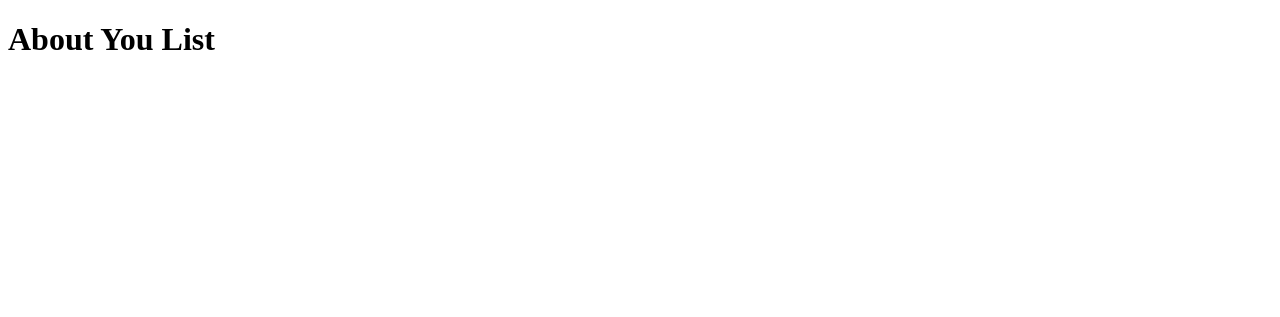
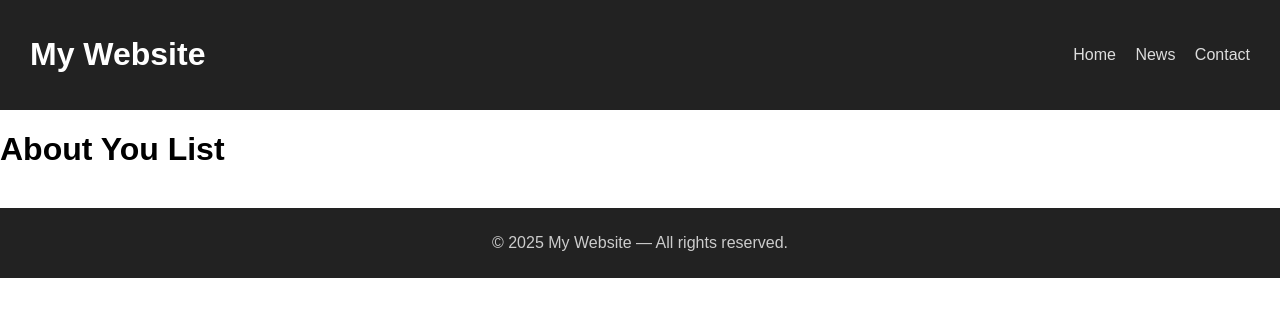
Before and after one commit to nuruyql/fourth_month, a Django app: page / in a window 1280 px wide. Shown: the top 317 px of the page. Run offline with Django 5.2, Linux system fonts and the light colour scheme; data that the repository does not hold is empty.

Commit message:
did 3 hw

```diff
--- a/books/apps.py
+++ b/books/apps.py
@@ -4,3 +4,4 @@ from django.apps import AppConfig
 class BooksConfig(AppConfig):
     default_auto_field = 'django.db.models.BigAutoField'
     name = 'books'
+    verbose_name = 'Knigiii'
--- a/books/urls.py
+++ b/books/urls.py
@@ -3,9 +3,13 @@ from . import views
 
 
 urlpatterns = [
-    path('', views.newsPostView, name='home'),  # главная: список
-    path('news_list/', views.newsPostView, name='news_list'),
+
+
+    path('', views.newsPostView, name='news_list'),
     path('news_list/<int:id>/', views.newsPostDetailView, name='news_detail'),
+
+
+
     path('time/',views.CurrentTimeView,name='current_time'),
     path('writers/',views.WritersView,name='writerss'),
     path('quotes/',views.QuotesView,name='quoteses')
--- a/books/views.py
+++ b/books/views.py
@@ -6,50 +6,24 @@ from .models import AboutYou
 
 
 
-
-
 def newsPostView(request):
-    posts = AboutYou.objects.all().order_by('-created_at')
-    return render(request, 'blog/news_list.html', {'posts': posts})
-
+    if request.method == 'GET':
+        posts = AboutYou.objects.all().order_by('-created_at')
+        return render(
+            request,
+            'books/news_list.html',
+            {'posts': posts}
+        )
 
 def newsPostDetailView(request, id):
-    post = get_object_or_404(AboutYou, id=id)
-    return render(request, 'blog/news_detail.html', {'post': post})
+    if request.method == 'GET':
+        post = get_object_or_404(AboutYou, id=id)
+        return render(
+            request,
+            'books/news_detail.html',
+            {'post': post}
+        )
 
-
-
-
-
-
-
-
-
-
-
-
-
-
-
-
-
-
-
-
-
-
-
-
-
-
-
-
-
-
-
-
-
-# Create your views here.
 def WritersView(request):
     if request.method == 'GET':
         return HttpResponse(
@@ -71,6 +45,7 @@ def QuotesView(request):
         html += f"<li>{q}</li>"
     html += '</ul>'
     return HttpResponse(html)
+
 def CurrentTimeView(request):
     current_time = datetime.now()
     if request.method == 'GET':
--- a/main/settings.py
+++ b/main/settings.py
@@ -55,7 +55,7 @@ ROOT_URLCONF = 'main.urls'
 TEMPLATES = [
     {
         'BACKEND': 'django.template.backends.django.DjangoTemplates',
-        'DIRS': [BASE_DIR/ 'templates'],
+        'DIRS': [BASE_DIR / 'templates'],
         'APP_DIRS': True,
         'OPTIONS': {
             'context_processors': [
--- /dev/null
+++ b/static/css/style.css
@@ -0,0 +1,33 @@
+body {
+  margin: 0;
+  font-family: Arial, sans-serif;
+}
+
+/* HEADER */
+.main-header {
+  background: #222;
+  color: #fff;
+  padding: 15px 30px;
+  display: flex;
+  justify-content: space-between;
+  align-items: center;
+}
+
+.main-header nav a {
+  color: #ddd;
+  margin-left: 15px;
+  text-decoration: none;
+}
+
+.main-header nav a:hover {
+  color: #fff;
+}
+
+/* FOOTER */
+.main-footer {
+  background: #222;
+  color: #ccc;
+  padding: 10px;
+  text-align: center;
+  margin-top: 40px;
+}
--- a/templates/blog/news_list.html
+++ b/templates/books/news_list.html
@@ -1,11 +1,5 @@
-<!DOCTYPE html>
-<html>
-<head>
-    <meta charset="UTF-8">
-    <title>Profiles list</title>
-</head>
-<body>
-
+{% load static %}
+{% include '../header.html'%}
 <h1>About You List</h1>
 
 <ul>
@@ -18,5 +12,4 @@
     {% endfor %}
 </ul>
 
-</body>
-</html>
+{% include '../footer.html'%}
--- /dev/null
+++ b/templates/footer.html
@@ -0,0 +1,6 @@
+<footer class="main-footer">
+  <p>© 2025 My Website — All rights reserved.</p>
+</footer>
+
+</body>
+</html>
--- /dev/null
+++ b/templates/header.html
@@ -0,0 +1,19 @@
+{% load static%}
+
+<!DOCTYPE html>
+<html lang="en">
+<head>
+  <meta charset="UTF-8">
+  <title>Header & Footer Example</title>
+  <link rel="stylesheet" href="{% static 'css/style.css' %}">
+</head>
+<body>
+
+<header class="main-header">
+  <h1>My Website</h1>
+  <nav>
+    <a href="#">Home</a>
+    <a href="{% url 'writerss' %}">News</a>
+    <a href="#">Contact</a>
+  </nav>
+</header>
```
Also changed, not shown: books/admin.py (+3 -6 lines), books/models.py (+57 -8 lines), templates/books/news_detail.html (renamed from templates/blog/news_detail.html, +12 -10 lines), books/migrations/0005_alter_aboutyou_options.py (added), books/migrations/0006_reviews.py (added), books/migrations/0007_alter_reviews_choose_alter_reviews_marks_and_more.py (added).
